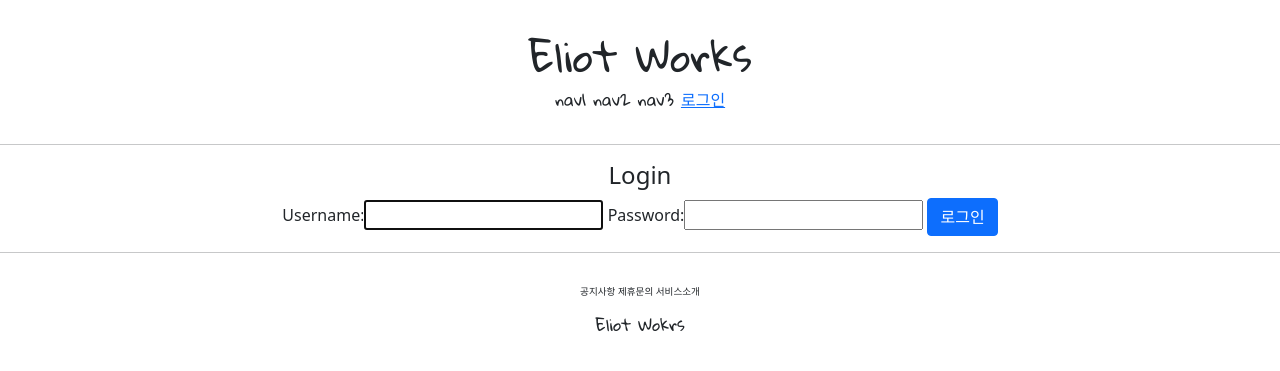
After one commit to inkkim/django-Pinterest, a Django app: page /account/login/ in a window 1280 px wide. The commit adds this page. Shown: the top 371 px of the page. Run offline with Django 3.2, Linux system fonts and the light colour scheme.

Commit message:
add login/logout

```diff
--- a/Pinterest/settings.py
+++ b/Pinterest/settings.py
@@ -13,6 +13,9 @@ https://docs.djangoproject.com/en/3.1/ref/settings/
 from pathlib import Path
 
 import os, environ
+
+from django.urls import reverse_lazy
+
 env = environ.Env(
     DEBUG=(bool, False)
 )
@@ -133,3 +136,6 @@ STATIC_ROOT = os.path.join(BASE_DIR, 'staticfiles')
 STATICFILES_DIRS = [
     BASE_DIR / "static",
 ]
+
+LOGIN_REDIRECT = reverse_lazy('accountapp:hello_world')
+LOGOUT_REDIRECT = reverse_lazy('accountapp:login')
--- /dev/null
+++ b/accountapp/templates/accountapp/login.html
@@ -0,0 +1,16 @@
+{% extends 'base.html' %}
+
+{% block content %}
+    <div style="text-align: center">
+        <div>
+            <h4>Login</h4>
+        </div>
+        <div>
+            <form action="" method="post">
+                {%csrf_token %}
+                {{ form }}
+                <input type="submit" class="btn btn-primary" value="로그인">
+            </form>
+        </div>
+    </div>
+{% endblock %}
--- a/accountapp/urls.py
+++ b/accountapp/urls.py
@@ -1,3 +1,4 @@
+from django.contrib.auth.views import LoginView, LogoutView
 from django.urls import path
 
 from accountapp.views import hello_world, AccountCreateView
@@ -6,5 +7,7 @@ app_name = "accountapp"
 
 urlpatterns = [
     path('hello_world/', hello_world, name = "hello_world"),
+    path('login/', LoginView.as_view(template_name='accountapp/login.html'), name = "login"),
+    path('logout/', LogoutView.as_view(), name = "logout"),
     path('create/', AccountCreateView.as_view(), name='create'),
 ]
--- a/templates/header.html
+++ b/templates/header.html
@@ -6,6 +6,14 @@
         <span>nav1</span>
         <span>nav2</span>
         <span>nav3</span>
-        <span>nav4</span>
+        {% if not user.is_authenticated %}
+        <a href="{% url 'accountapp:login' %}?next={{ request.path }}">
+        <span>로그인</span>
+        </a>
+        {% else %}
+        <a href="{% url 'accountapp:logout' %}?next={{ request.path }}">
+            <span>로그아웃</span>
+        </a>
+        {% endif %}
     </div>
 </div>
```
Also changed, not shown: db.sqlite3.
